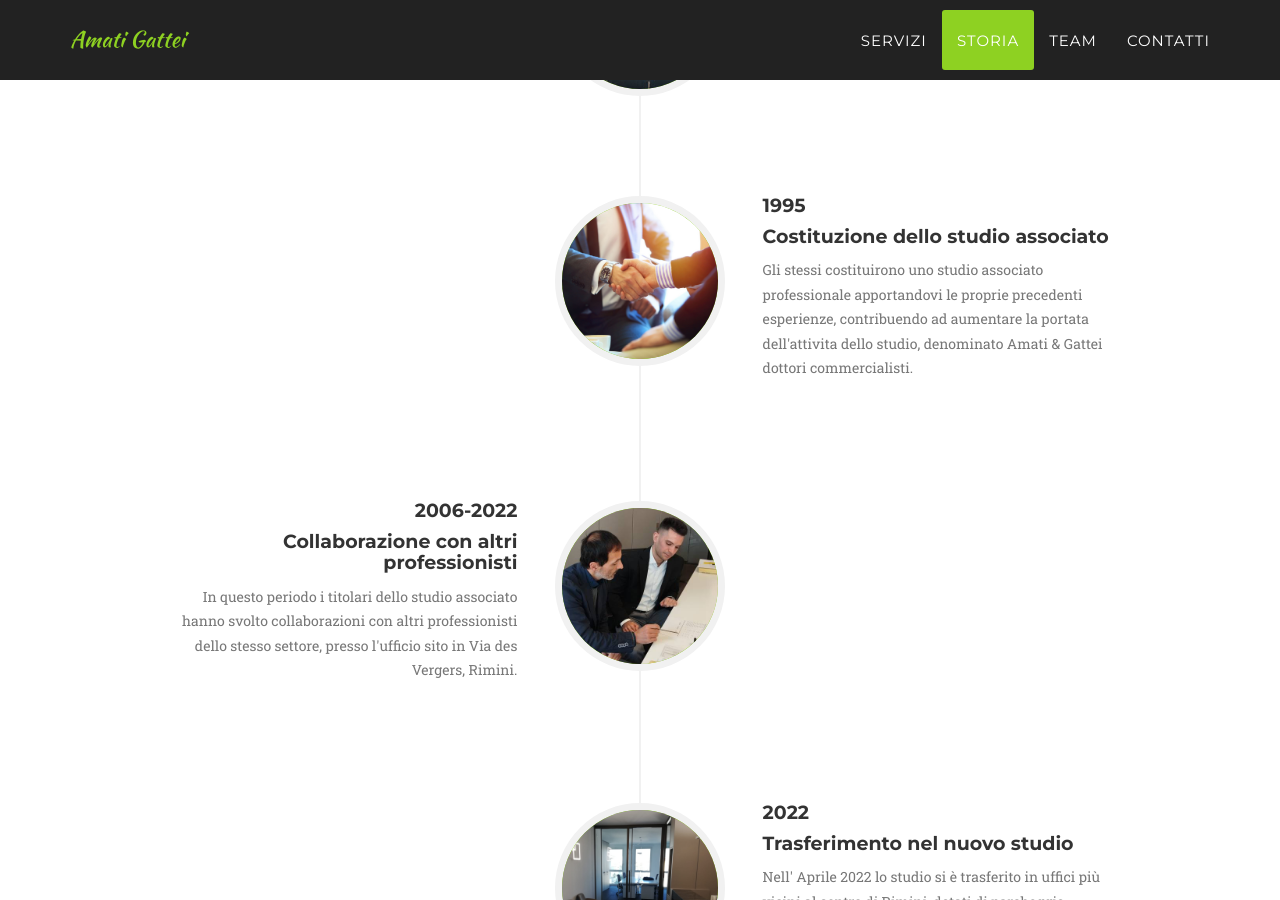
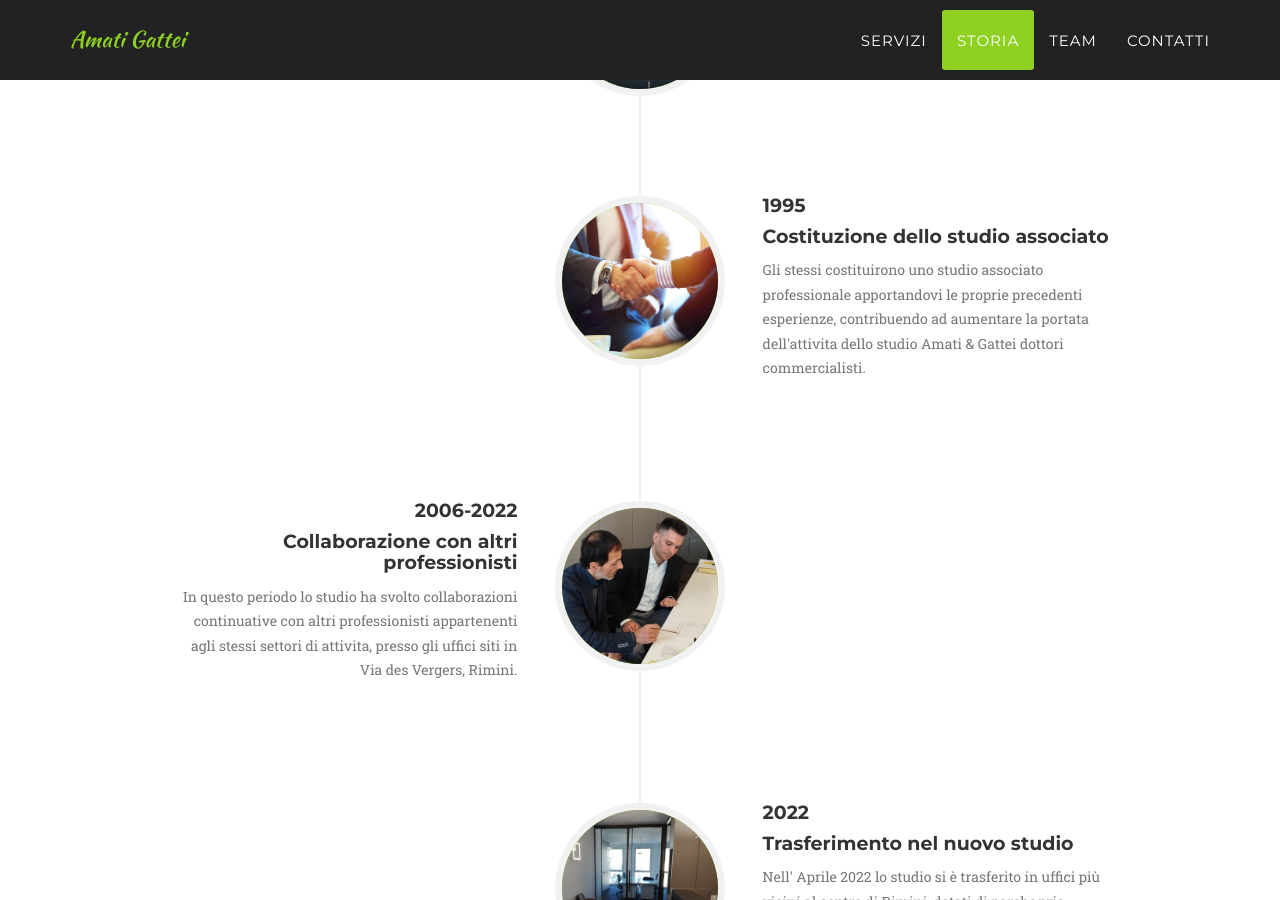
Before and after one commit to github-amatigattei/github-amatigattei.github.io, a Jekyll site: the page built from index.html, in a window 1280 px wide and 900 px high, scrolled down 2329 px. Built offline with Jekyll 4.4.1, drawn with Linux system fonts in a browser that asks for light colours; some web fonts are replaced.

Commit message:
Update text

```diff
--- a/_includes/about.html
+++ b/_includes/about.html
@@ -34,7 +34,7 @@
                                     <h4 class="subheading">Costituzione dello studio associato</h4>
                                 </div>
                                 <div class="timeline-body">
-                                    <p class="text-muted">Gli stessi costituirono uno studio associato professionale apportandovi le proprie precedenti esperienze, contribuendo ad aumentare la portata dell'attivita dello studio, denominato Amati & Gattei dottori commercialisti.</p>
+                                    <p class="text-muted">Gli stessi costituirono uno studio associato professionale apportandovi le proprie precedenti esperienze, contribuendo ad aumentare la portata dell'attivita dello studio Amati & Gattei dottori commercialisti.</p>
                                 </div>
                             </div>
                         </li>
@@ -48,7 +48,7 @@
                                     <h4 class="subheading">Collaborazione con altri professionisti</h4>
                                 </div>
                                 <div class="timeline-body">
-                                    <p class="text-muted">In questo periodo i titolari dello studio associato hanno svolto collaborazioni con altri professionisti dello stesso settore, presso l'ufficio sito in Via des Vergers, Rimini.</p>
+                                    <p class="text-muted">In questo periodo lo studio ha svolto collaborazioni continuative con altri professionisti appartenenti agli stessi settori di attivita, presso gli uffici siti in Via des Vergers, Rimini.</p>
                                 </div>
                             </div>
                         </li>
--- a/_includes/team.html
+++ b/_includes/team.html
@@ -11,7 +11,7 @@
                 {% for member in site.people %}
                 <div class="col-sm-6">
                     <div class="team-member">
-                        <img style="width: 410px; height: 410px; margin-left:30px; margin-right:30px;" src="img/team/{{ member.pic }}.jpg" class="img-responsive img-circle" alt="">
+                        <img style="width: 410px; height: 410px;" src="img/team/{{ member.pic }}.jpg" class="img-responsive img-circle" alt="">
                         <h4>{{ member.name }}</h4>
                         <p class="text-muted">{{ member.position }}</p>
                         <ul class="list-inline social-buttons">
```
